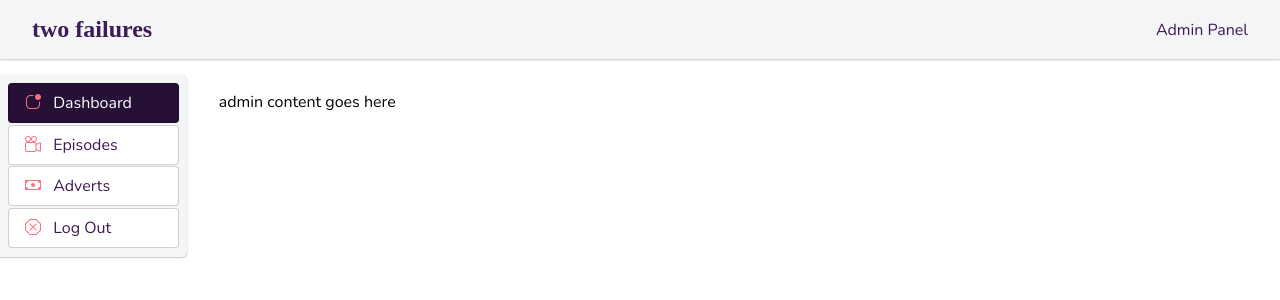
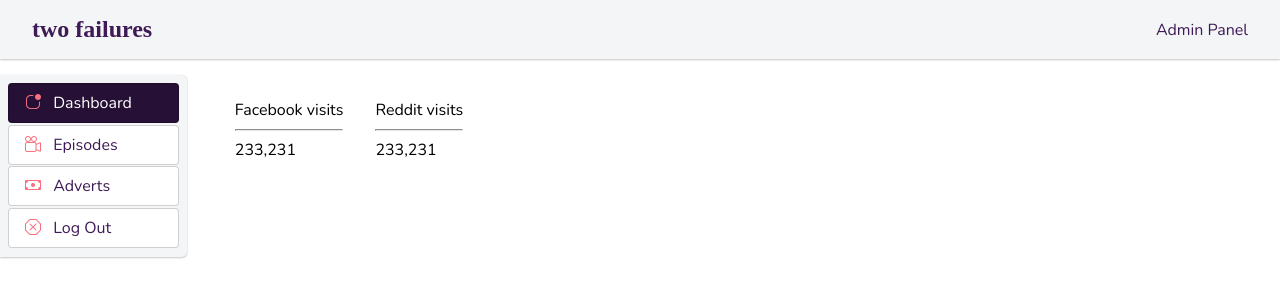
Before and after one commit to Sirjamesarua/twofailuresfrontend, a React (Vite) app: page /admin/dashboard in a window 1280 px wide. Shown: the top 300 px of the page. Built offline with nearby package versions, Linux system fonts and the light colour scheme; sample sign-in values are in the browser's storage; a web font is replaced by a local one.

Commit message:
Added html for admin to view visits

```diff
--- a/src/views/admin/AdminDashboard.jsx
+++ b/src/views/admin/AdminDashboard.jsx
@@ -4,8 +4,28 @@ export async function loader() {
 
 export default function AdminDashboard() {
   return (
-    <div className="admin-dashboard container">
-      admin content goes here
+    <div className="admin-dashboard container" id="admin-dashobard">
+      <section className="d-flex">
+        <div className="leads p-2">
+          <div>
+            Facebook visits
+          </div>
+          <hr />
+          <div>
+            233,231
+          </div>
+        </div>
+
+        <div className="leads p-2">
+          <div>
+            Reddit visits
+          </div>
+          <hr />
+          <div>
+            233,231
+          </div>
+        </div>
+      </section >
     </div>
   )
 }
--- /dev/null
+++ b/src/views/admin/AdminDashboard.scss
@@ -0,0 +1 @@
+#admin-dashboard {}
```
